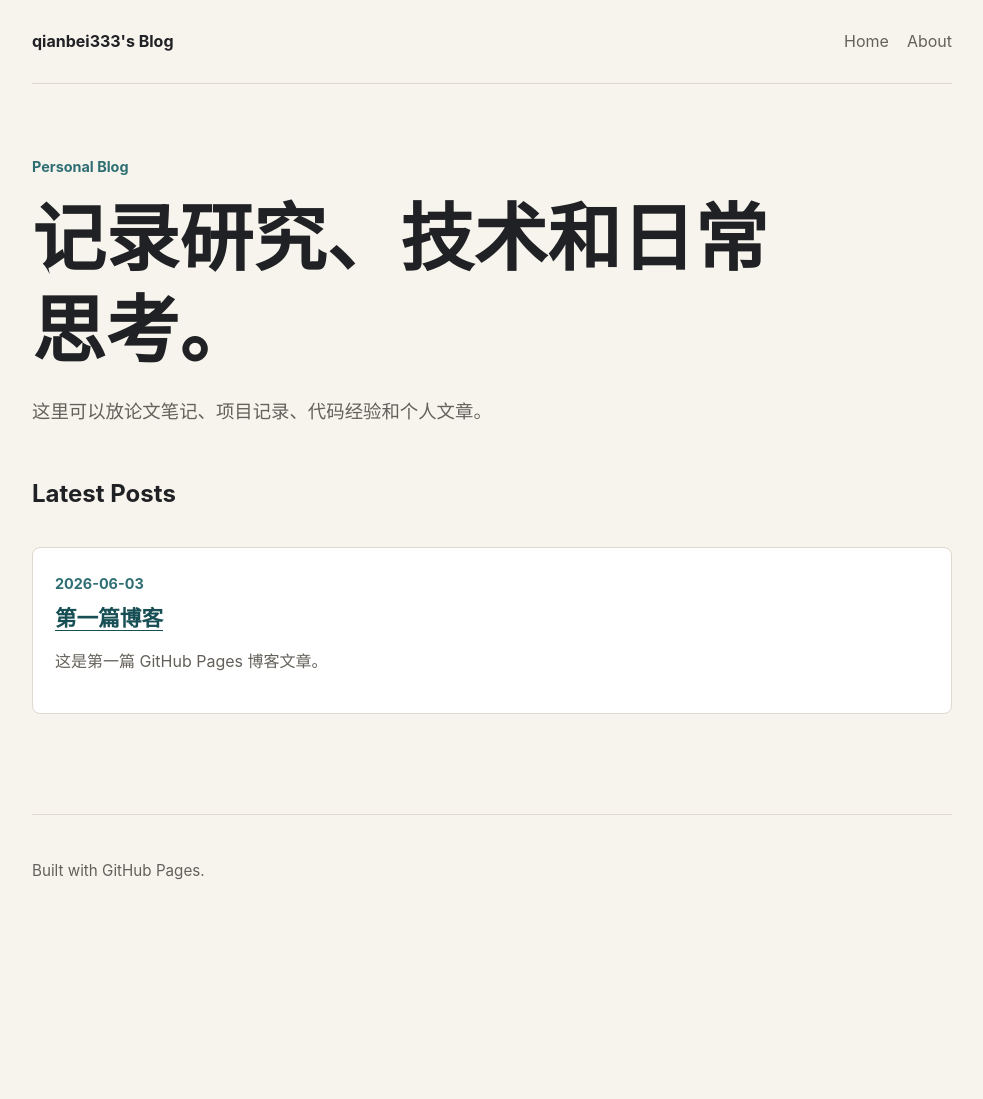
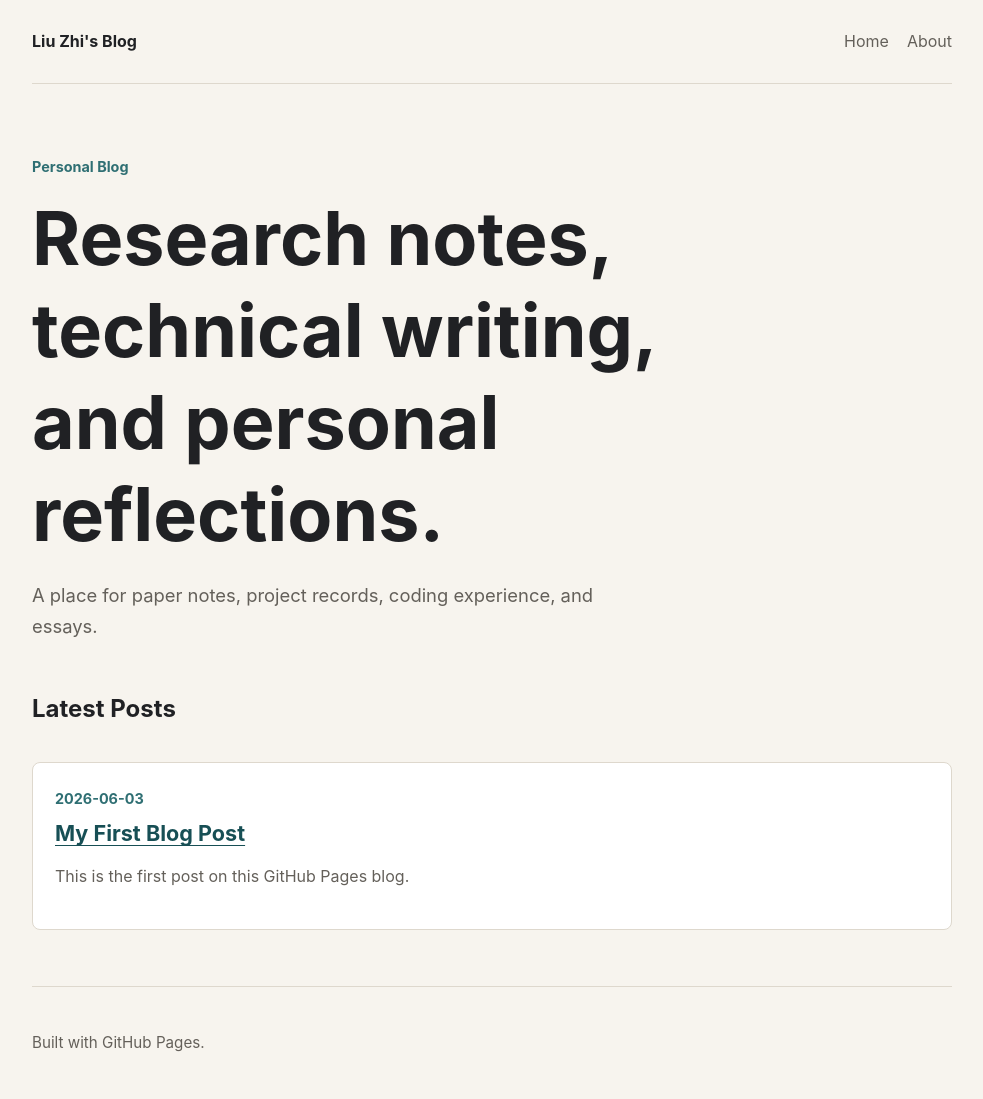
Before and after one commit to qianbei333/qianbei333.github.io, a Jekyll site: the page built from index.md, in a window 1280 px wide. Shown: the whole page, without its empty margins (148-1131 px from the left). Built offline with Jekyll 4.4.1, drawn with Linux system fonts in a browser that asks for light colours; before the commit the page ends 927 px from its top, so only the background shows below that.

Commit message:
Update blog title

````diff
--- a/_config.yml
+++ b/_config.yml
@@ -1,12 +1,12 @@
-title: "qianbei333's Blog"
+title: "Liu Zhi's Blog"
 description: "Notes, research, and projects."
 url: "https://qianbei333.github.io"
 baseurl: ""
-lang: "zh-CN"
+lang: "en"
 timezone: "Asia/Shanghai"
 
 author:
-  name: "qianbei333"
+  name: "Liu Zhi"
 
 permalink: /:year/:month/:day/:title/
 
--- a/_posts/2026-06-03-welcome.md
+++ b/_posts/2026-06-03-welcome.md
@@ -1,19 +1,19 @@
 ---
 layout: post
-title: "第一篇博客"
+title: "My First Blog Post"
 date: 2026-06-03 10:00:00 +0800
 categories: blog
 ---
 
-这是第一篇 GitHub Pages 博客文章。
+This is the first post on this GitHub Pages blog.
 
-以后新增文章时，只需要在 `_posts` 文件夹里创建 Markdown 文件，文件名格式如下：
+To add new posts later, create Markdown files in the `_posts` folder using this filename format:
 
 ```text
 YYYY-MM-DD-title.md
 ```
 
-例如：
+For example:
 
 ```text
 2026-06-04-my-research-note.md
--- a/index.md
+++ b/index.md
@@ -5,8 +5,8 @@ title: Home
 
 <section class="hero">
   <p class="eyebrow">Personal Blog</p>
-  <h1>记录研究、技术和日常思考。</h1>
-  <p class="lead">这里可以放论文笔记、项目记录、代码经验和个人文章。</p>
+  <h1>Research notes, technical writing, and personal reflections.</h1>
+  <p class="lead">A place for paper notes, project records, coding experience, and essays.</p>
 </section>
 
 <section class="post-list">
````
Also changed, not shown: about.md (+6 -6 lines).
